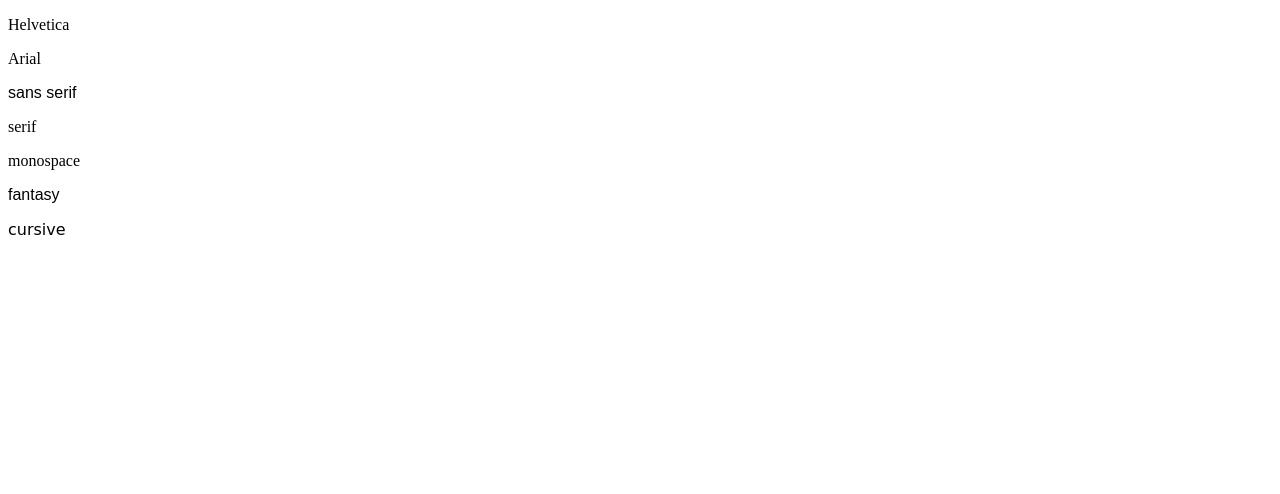
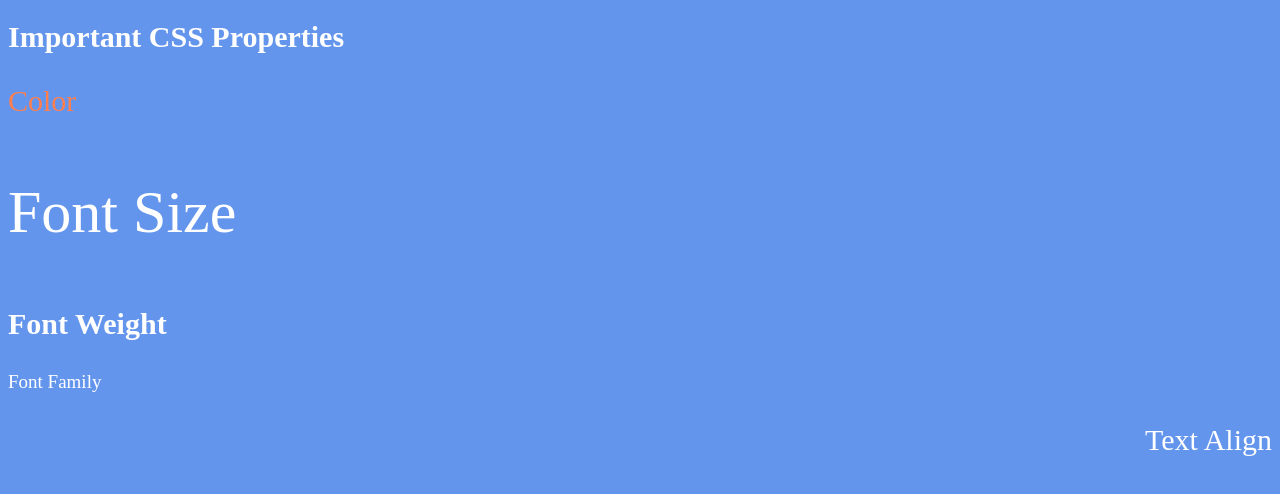
Before and after one commit to KarimFleifel/karim, a plain HTML site: page index.html in a window 1280 px wide. Drawn offline with Linux system fonts and the light colour scheme.

Commit message:
Add files via upload

```diff
--- a/index.html
+++ b/index.html
@@ -1,44 +1,50 @@
 <!DOCTYPE html>
 <html lang="en">
   <head>
-    <meta charset="UTF-8">
-    <meta name="viewport" content="width=device-width, initial-scale=1.0">
-    <title>font family  </title>
+    <meta charset="UTF-8" />
+    <meta name="viewport" content="width=device-width, initial-scale=1.0" />
+    <title>Document</title>
     <style>
-        #helvetica{
-            font-family: Helvetica, sans-serif;
+      body {
+        background-color: cornflowerblue;
+        color: white;
+        font-size: 19px;
       }
-        #arial
-        {
-            font-family: Arial, sans-serif;
+      #p {
+        color: coral;
       }
-        #serif{
-            font-family: serif;
+      #F {
+        font-size: 2rem;
       }
-        #sans-serif {
-            font-family: sans-serif;
+      #fw {
+        font-weight: 900;
       }
-        #cursive {
-            font-family: cursive;
+      #caveat-ff {
+        font-family: "Caveat", cursive;
+        font-optical-sizing: auto;
+        font-weight: 400;
+        font-style: normal;
       }
-        #monoscope{
-            font-family: monospace;
+      #ta {
+        text-align: right;
       }
-        #fantasy{
-            font-family: fantasy;
-
+      * {
+        font-size: 30px;
       }
-
-
     </style>
   </head>
   <body>
-    <p id="Helvetica">Helvetica</p>
-    <p id="Arial">Arial</p>
-    <p id="sans-serif">sans serif</p>
-    <p id="serif">serif</p>
-    <p id="monospace">monospace</p>
-    <p id="fantasy">fantasy</p>
-    <p id="cursive">cursive</p>
+    <h1>Important CSS Properties</h1>
+    <p id="p">Color</p>
+    <p id="F">Font Size</p>
+    <p id="fw">Font Weight</p>
+    <p id="#caveat-ff"></p><link rel="preconnect" href="https://fonts.googleapis.com">
+      <link rel="preconnect" href="https://fonts.gstatic.com" crossorigin />
+      <link
+        href="https://fonts.googleapis.com/css2?family=Caveat:wght@400..700&display=swap"
+        rel="stylesheet"
+      />Font Family
+    </p>
+    <p id="ta">Text Align</p>
   </body>
 </html>
```
Lines whose indentation alone changed are shown as unchanged.
